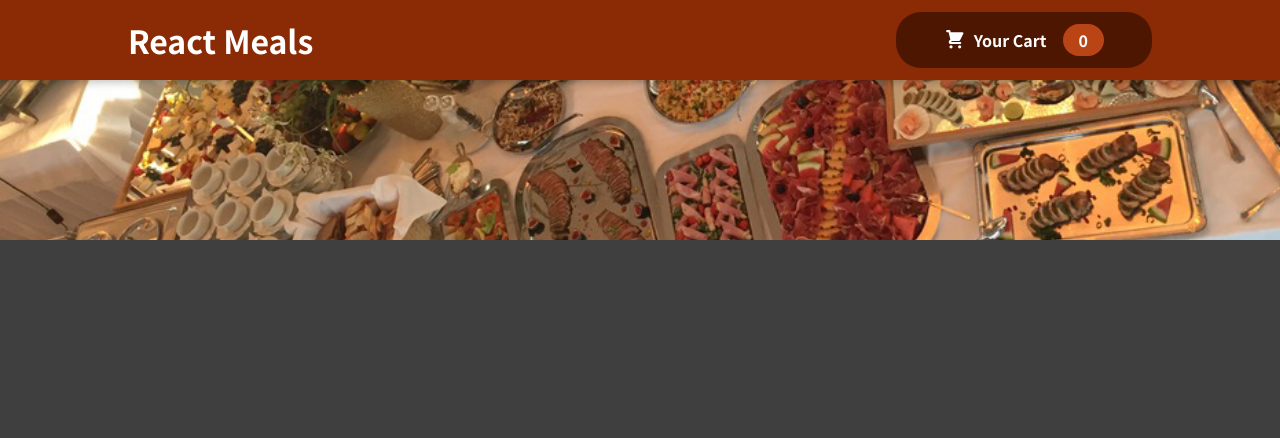
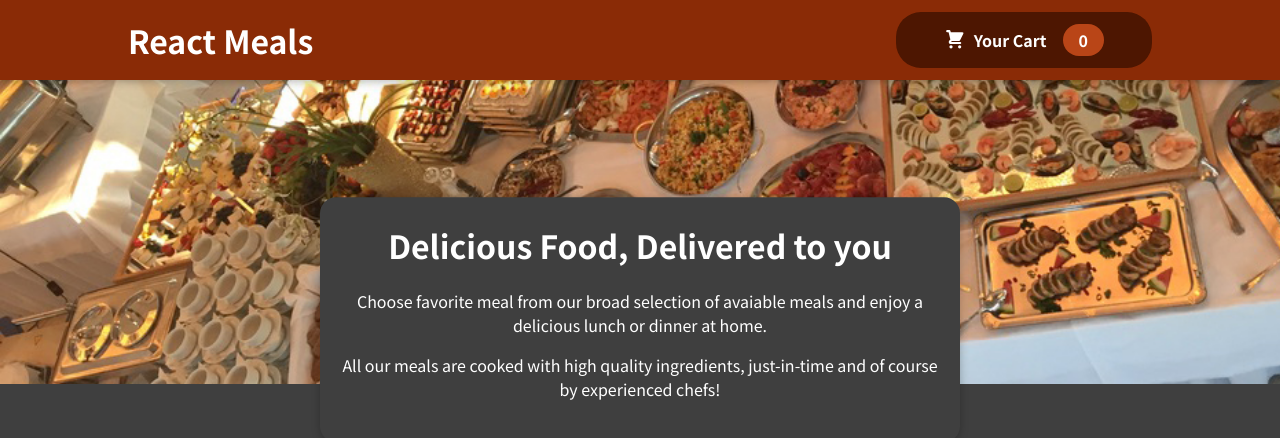
Before and after one commit to sajay3159/Restaurants_website, a React (Vite) app: page / in a window 1280 px wide. Shown: the top 438 px of the page. Built offline with nearby package versions, Linux system fonts and the light colour scheme.

Commit message:
Add Restaurant Summary

```diff
--- a/src/components/Layout/Header.jsx
+++ b/src/components/Layout/Header.jsx
@@ -12,6 +12,17 @@ const Header = () => {
       </header>
       <div className={classes["main-image"]}>
         <img src={mealsItem} alt="A table full of delicious food!" />
+        <div className={classes.summary}>
+          <h1>Delicious Food, Delivered to you</h1>
+          <p>
+            Choose favorite meal from our broad selection of avaiable meals and
+            enjoy a delicious lunch or dinner at home.
+          </p>
+          <p>
+            All our meals are cooked with high quality ingredients, just-in-time
+            and of course by experienced chefs!
+          </p>
+        </div>
       </div>
     </Fragment>
   );
--- a/src/components/Layout/Header.module.css
+++ b/src/components/Layout/Header.module.css
@@ -16,9 +16,10 @@
 
 .main-image {
   width: 100%;
-  height: 25rem;
+  height: 40rem;
   z-index: 0;
   overflow: hidden;
+  position: relative;
 }
 
 .main-image img {
@@ -27,3 +28,20 @@
   object-fit: cover;
   /* transform: rotateZ(-5deg) translateY(-4rem) translateX(-1rem); */
 }
+
+.summary {
+  position: absolute;
+  top: 50%;
+  left: 50%;
+  transform: translate(-50%, -50%); /* center the element */
+  padding: 25px 20px;
+  background-color: #3f3f3f;
+  box-shadow: 0 2px 8px rgba(0, 0, 0, 0.25);
+  z-index: 11;
+  border-radius: 1rem;
+  text-align: center;
+  color: white;
+}
+.summary h1 {
+  margin-top: 0px;
+}
```
